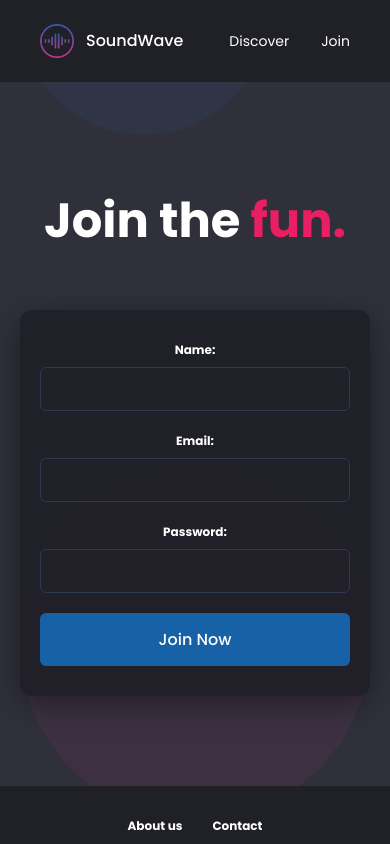
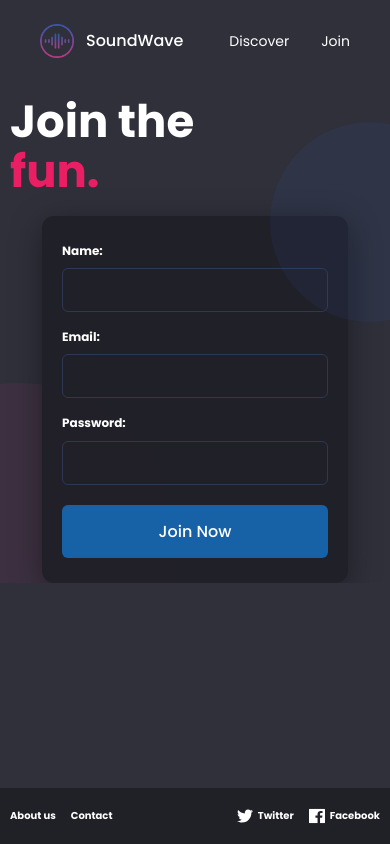
Before and after one commit to Charlottedoulcet/soundwave, a React (Vite) app: page /join in a window 390 px wide. Built offline with nearby package versions, Linux system fonts and the light colour scheme.

Commit message:
chore(responsive): add responsive styles across multiple screen sizes

```diff
--- a/src/assets/styles/global.css
+++ b/src/assets/styles/global.css
@@ -127,3 +127,27 @@ body,
   display: flex;
   flex-direction: column;
 }
+
+@media (max-width: 700px) {
+  #root:has(footer),
+  #root:has(.footer) {
+    min-height: 100dvh;
+    display: flex;
+    flex-direction: column;
+  }
+
+  #root:has(footer) footer,
+  #root:has(.footer) .footer {
+    margin-top: auto;
+    flex-shrink: 0;
+  }
+
+  /* neutralise les min-height/height en vh qui empêchent le footer d’être au bon endroit */
+  #root:has(footer) .discover-page,
+  #root:has(footer) .join-page,
+  #root:has(.footer) .discover-page,
+  #root:has(.footer) .join-page {
+    min-height: 0;
+    height: auto;
+  }
+}
--- a/src/components/Footer/Footer.css
+++ b/src/components/Footer/Footer.css
@@ -58,13 +58,36 @@
 }
 
 @media (max-width: 768px) {
-  .footer-container {
-    flex-direction: column;
-    gap: 2rem;
+  .footer {
+    padding: 2rem 0;
   }
 
-  .footer-links,
+  .footer-container {
+    flex-direction: row;
+    gap: 1.5rem;
+    padding: 0 1rem;
+    font-size: 1rem;
+  }
+
+  .footer-links {
+    gap: 1.5rem;
+  }
+
+  .footer-link {
+    font-size: 1rem;
+  }
+
   .footer-social {
-    justify-content: center;
+    gap: 1.5rem;
+  }
+
+  .footer-socialLink {
+    font-size: 1rem;
+    gap: 0.5rem;
+  }
+
+  .footer-socialLink img {
+    width: 16px;
+    height: 16px;
   }
 }
--- a/src/components/Navbar/Navbar.css
+++ b/src/components/Navbar/Navbar.css
@@ -1,5 +1,4 @@
 .navbar {
-  background-color: var(--color-header-footer);
   padding: 2.4rem 0;
 }
 
@@ -7,6 +6,8 @@
   max-width: 1100px;
   margin: 0 auto;
   padding: 0 4rem;
+  position: relative;
+  z-index: 20;
 
   display: flex;
   align-items: center;
@@ -46,3 +47,9 @@
 .navbar-menu a:hover {
   color: var(--color-accent);
 }
+
+@media (max-width: 768px) {
+  .navbar {
+    background-color: transparent;
+  }
+}
--- a/src/pages/Discover/Discover.css
+++ b/src/pages/Discover/Discover.css
@@ -12,7 +12,7 @@
   margin: 0 auto;
   padding: 0 4rem;
   display: grid;
-  grid-template-columns: 55% 45%; /* ← Más espacio para contenido izquierdo */
+  grid-template-columns: 55% 45%;
   gap: 2rem;
   align-items: center;
 }
@@ -70,12 +70,12 @@
 
 .discover-description {
   font-size: 1.8rem;
-  font-weight: 400; /* ← Aumentado de 1.8rem a 2rem */
+  font-weight: 400;
   line-height: 1.6;
   color: rgba(255, 255, 255, 0.8);
   margin: 0;
   max-width: 100%;
-  padding-right: 0; /* ← Sin padding */
+  padding-right: 0;
 }
 
 .discover-covers {
@@ -91,19 +91,64 @@
   border-radius: 8px;
 }
 
-@media (max-width: 968px) {
+@media (max-width: 1536px) {
+  .discover-container {
+    max-width: 1100px;
+    padding: 0 3.5rem;
+  }
+
+  .discover-title {
+    font-size: 4.8rem;
+  }
+
+  .discover-description {
+    font-size: 1.7rem;
+  }
+
+  .discover-covers img {
+    max-width: 450px;
+  }
+}
+
+@media (max-width: 1024px) {
+  .discover-container {
+    max-width: 1000px;
+    padding: 0 3rem;
+    gap: 1.5rem;
+  }
+
+  .discover-content {
+    gap: 2.5rem;
+  }
+
+  .discover-title {
+    font-size: 4.5rem;
+  }
+
+  .discover-description {
+    font-size: 1.6rem;
+  }
+
+  .discover-covers img {
+    max-width: 400px;
+  }
+}
+
+@media (max-width: 900px) {
   .discover-container {
     grid-template-columns: 1fr;
-    gap: 4rem;
+    padding: 0 2.5rem;
+    gap: 2.5rem;
     text-align: center;
   }
 
   .discover-content {
     align-items: center;
+    gap: 2rem;
   }
 
   .discover-title {
-    font-size: 3.6rem;
+    font-size: 4rem;
   }
 
   .discover-buttons {
@@ -111,29 +156,68 @@
   }
 
   .discover-description {
+    font-size: 1.5rem;
     text-align: center;
+    max-width: 500px;
+  }
+
+  .discover-covers img {
+    max-width: 450px;
   }
 }
 
-@media (max-width: 576px) {
+@media (max-width: 700px) {
+  .discover-page {
+    padding: 1.5rem 0 0 0;
+    min-height: auto;
+  }
+
   .discover-container {
+    grid-template-columns: 1fr;
     padding: 0 2rem;
+    gap: 1.5rem;
+    text-align: left;
+  }
+
+  .discover-content {
+    align-items: flex-start;
+    gap: 1.5rem;
   }
 
   .discover-title {
-    font-size: 2.8rem;
+    font-size: 3.2rem;
+    max-width: 220px;
+    line-height: 1.2;
   }
 
   .discover-buttons {
-    flex-direction: column;
-    width: 100%;
+    justify-content: flex-start;
+    gap: 1rem;
   }
 
   .discover-btn {
-    width: 100%;
+    min-width: 75px;
+    padding: 1rem 0.8rem;
+    gap: 0.6rem;
+  }
+
+  .discover-icon {
+    width: 24px;
+    height: 24px;
+  }
+
+  .discover-btn span {
+    font-size: 1.2rem;
+  }
+
+  .discover-description {
+    font-size: 1.3rem;
+    text-align: left;
+    max-width: 280px;
+    line-height: 1.5;
   }
 
   .discover-covers img {
-    max-width: 350px;
+    max-width: 280px;
   }
 }
--- a/src/pages/Home/Home.css
+++ b/src/pages/Home/Home.css
@@ -112,3 +112,194 @@
   right: -335px;
   z-index: 1;
 }
+
+@media (max-width: 1680px) {
+  .home-image img {
+    max-width: 480px;
+  }
+
+  .home-title {
+    font-size: 5rem;
+  }
+
+  .home-subtitle {
+    font-size: 1.9rem;
+  }
+
+  .circle-1 {
+    width: 450px;
+    height: 450px;
+  }
+
+  .circle-2 {
+    width: 450px;
+    height: 450px;
+  }
+
+  .circle-3 {
+    width: 800px;
+    height: 800px;
+    bottom: -300px;
+    right: -300px;
+  }
+}
+
+@media (max-width: 1600px) {
+  .home-image img {
+    max-width: 440px;
+  }
+
+  .home-title {
+    font-size: 4.8rem;
+  }
+
+  .home-subtitle {
+    font-size: 1.8rem;
+    max-width: 440px;
+  }
+
+  .circle-1 {
+    width: 420px;
+    height: 420px;
+  }
+
+  .circle-2 {
+    width: 420px;
+    height: 420px;
+  }
+
+  .circle-3 {
+    width: 750px;
+    height: 750px;
+    bottom: -280px;
+    right: -280px;
+  }
+}
+
+@media (max-width: 1536px) {
+  .home-image img {
+    max-width: 400px;
+  }
+
+  .home-title {
+    font-size: 4.5rem;
+  }
+
+  .home-subtitle {
+    font-size: 1.7rem;
+    max-width: 400px;
+  }
+
+  .circle-1 {
+    width: 380px;
+    height: 380px;
+  }
+
+  .circle-2 {
+    width: 380px;
+    height: 380px;
+  }
+
+  .circle-3 {
+    width: 680px;
+    height: 680px;
+    bottom: -250px;
+    right: -250px;
+  }
+}
+
+@media (max-width: 1024px) {
+  .home-container {
+    padding: 0 1.5rem;
+    gap: 1.5rem;
+  }
+
+  .home-image {
+    padding-left: 2rem;
+  }
+
+  .home-image img {
+    max-width: 360px;
+  }
+
+  .home-hero {
+    padding-right: 1rem;
+  }
+
+  .home-title {
+    font-size: 4.2rem;
+  }
+
+  .home-subtitle {
+    font-size: 1.6rem;
+    max-width: 380px;
+  }
+
+  .circle-1 {
+    width: 350px;
+    height: 350px;
+  }
+
+  .circle-2 {
+    width: 350px;
+    height: 350px;
+  }
+
+  .circle-3 {
+    width: 600px;
+    height: 600px;
+    bottom: -230px;
+    right: -230px;
+  }
+}
+
+@media (max-width: 768px) {
+  .home-page {
+    height: 100vh;
+    min-height: 100vh;
+  }
+
+  .home-container {
+    grid-template-columns: 1fr;
+    padding: 2rem;
+    text-align: left;
+  }
+
+  .home-image {
+    display: none;
+  }
+
+  .home-hero {
+    align-items: flex-start;
+    padding: 0;
+  }
+
+  .home-title {
+    font-size: 3.5rem;
+    max-width: 180px;
+    line-height: 1.2;
+  }
+
+  .home-subtitle {
+    font-size: 1.4rem;
+    max-width: 260px;
+    line-height: 1.4;
+  }
+
+  .circle-1 {
+    width: 280px;
+    height: 280px;
+    bottom: -80px;
+    left: -100px;
+    top: auto;
+    transform: none;
+  }
+
+  .circle-2 {
+    display: none;
+  }
+
+  .circle-3 {
+    display: none;
+  }
+}
--- a/src/pages/Join/Join.css
+++ b/src/pages/Join/Join.css
@@ -31,7 +31,7 @@
   top: -28%;
   left: 37%;
   transform: translateX(-50%);
-  z-index: 0;
+  z-index: 10;
 }
 
 .join-container {
@@ -74,49 +74,167 @@
   gap: 2rem;
 }
 
-@media (max-width: 968px) {
+.join-form-card form button {
+  margin-top: 0.5rem;
+}
+
+@media (max-width: 1536px) {
   .join-container {
-    grid-template-columns: 1fr;
+    max-width: 1100px;
+    gap: 5rem;
+  }
+
+  .join-title {
+    font-size: 6rem;
+  }
+
+  .join-form-card {
+    padding: 3.8rem 2.8rem;
+  }
+
+  .join-circle-1 {
+    width: 750px;
+    height: 750px;
+  }
+
+  .join-circle-2 {
+    width: 550px;
+    height: 550px;
+  }
+}
+
+@media (max-width: 1680px) {
+  .join-container {
+    max-width: 1000px;
     gap: 4rem;
-    text-align: center;
+  }
+
+  .join-title {
+    font-size: 5.6rem;
+  }
+
+  .join-circle-1 {
+    width: 650px;
+    height: 650px;
+  }
+
+  .join-circle-2 {
+    width: 500px;
+    height: 500px;
+  }
+}
+
+@media (max-width: 1024px) {
+  .join-container {
+    max-width: 900px;
+    gap: 3rem;
   }
 
   .join-content {
-    order: 1;
+    padding: 1rem;
+  }
+
+  .join-title {
+    font-size: 5rem;
   }
 
   .join-form-card {
-    order: 2;
+    padding: 3.5rem 2.5rem;
+  }
+
+  .join-circle-1 {
+    width: 550px;
+    height: 550px;
+  }
+
+  .join-circle-2 {
+    width: 450px;
+    height: 450px;
+  }
+}
+
+@media (max-width: 900px) {
+  .join-container {
+    grid-template-columns: 1fr;
+    gap: 3rem;
+  }
+
+  .join-content {
+    text-align: center;
+    padding: 0;
   }
 
   .join-title {
-    font-size: 4.8rem;
+    font-size: 5.5rem;
+  }
+
+  .join-form-card {
+    max-width: 500px;
+    margin: 0 auto;
   }
 
   .join-circle-1 {
     width: 500px;
     height: 500px;
-    left: 50%;
+    left: -10%;
   }
 
   .join-circle-2 {
-    width: 350px;
-    height: 350px;
+    width: 400px;
+    height: 400px;
+    left: 50%;
   }
 }
 
-@media (max-width: 576px) {
+@media (max-width: 768px) {
+  .join-page {
+    padding: 1.5rem 1rem 0 1rem;
+    min-height: auto;
+  }
+
+  .join-container {
+    grid-template-columns: 1fr;
+    gap: 2rem;
+  }
+
+  .join-content {
+    text-align: left;
+    padding: 0;
+    order: 1;
+  }
+
+  .join-title {
+    font-size: 4.5rem;
+    max-width: 200px;
+    line-height: 1.1;
+  }
+
   .join-form-card {
-    padding: 3rem 2rem;
+    padding: 2.5rem 2rem;
+    order: 2;
+    max-width: 380px;
+    margin: 0 auto;
+  }
+
+  .join-form-card form {
+    gap: 1.5rem;
   }
 
   .join-circle-1 {
-    width: 350px;
-    height: 350px;
+    width: 320px;
+    height: 320px;
+    bottom: -120px;
+    left: -140px;
+    top: auto;
+    transform: none;
   }
 
   .join-circle-2 {
-    width: 250px;
-    height: 250px;
+    width: 200px;
+    height: 200px;
+    top: 8%;
+    right: -80px;
+    left: auto;
+    transform: none;
   }
 }
```
